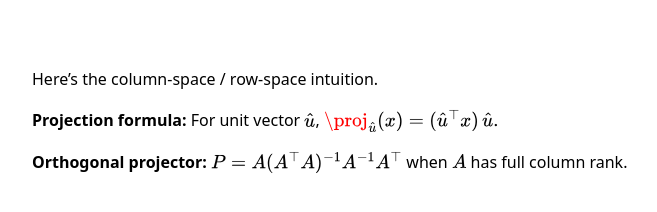
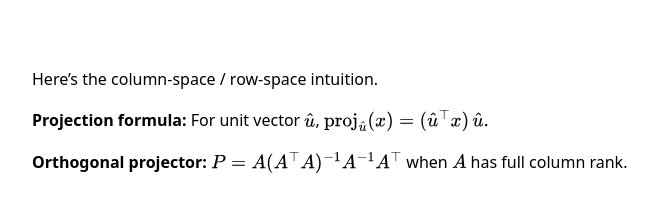
Before and after one commit to khowaja17/khowaja17.github.io, a Jekyll site: the page built from _topics/linear-algebra-basics.md, in a window 1280 px wide. Shown: the part 588-800 px from the top of the page, without its empty margins (168-825 px from the left). Built offline with Jekyll 4.4.1, drawn with Linux system fonts in a browser that asks for light colours.

```diff
--- a/_topics/linear-algebra-basics.md
+++ b/_topics/linear-algebra-basics.md
@@ -8,7 +8,7 @@ Here's the column-space / row-space intuition.
 
 **Projection formula:** For unit vector $\hat u$,
 $$
-\mathrm{\proj}_{\hat u}(x) = (\hat u^\top x)\, \hat u.
+\mathrm{proj}_{\hat u}(x) = (\hat u^\top x)\, \hat u.
 $$
 
 **Orthogonal projector:** $P = A(A^\top A)^{-1}A^{-1}A^\top$ when $A$ has full column rank.
```
